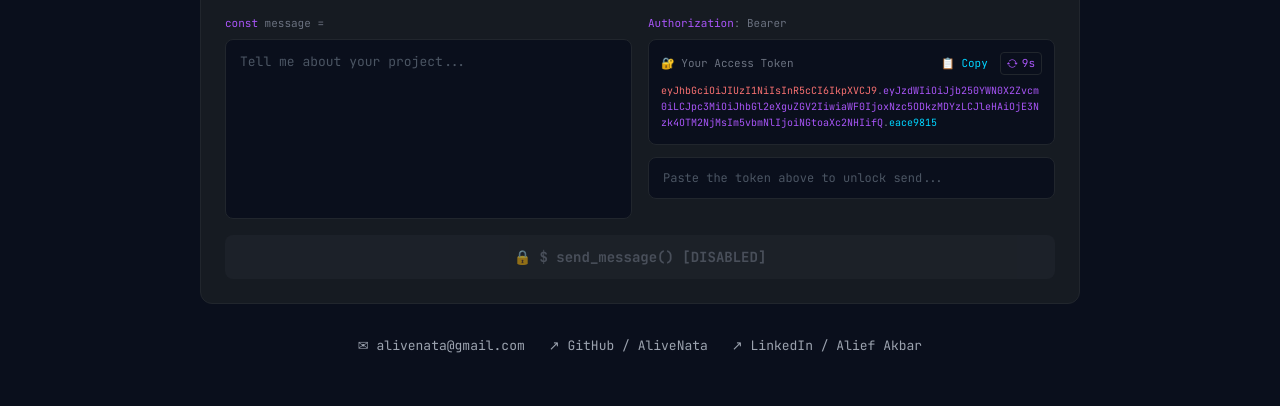
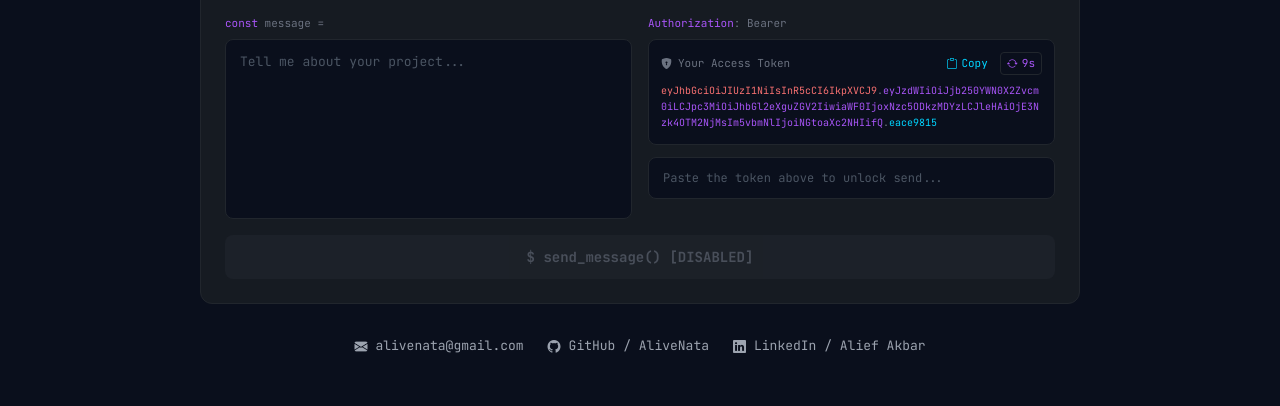
Before and after one commit to AliveNata/Alyx-Website, a React (Vite) app: page / in a window 1280 px wide. Shown: the part 7963-8369 px from the top of the page. Built offline with nearby package versions, Linux system fonts and the light colour scheme; no server answers.

Commit message:
Replace emojis with Bootstrap icons in Recognition & Contact
- Award medal emoji -> bi-award-fill
- Access token lock, copy and send-button emojis -> bi-shield-lock-fill / bi-clipboard, lock removed
- Contact socials (envelope, arrows) -> bi-envelope-fill / bi-github / bi-linkedin

```diff
--- a/src/components/Contact.jsx
+++ b/src/components/Contact.jsx
@@ -144,9 +144,11 @@ export default function Contact() {
               </div>
               <div className="bg-primary border border-surface-border rounded-lg p-3 mb-3">
                 <div className="flex items-center justify-between mb-2 font-mono text-[11px] text-gray-500">
-                  <span>🔐 Your Access Token</span>
+                  <span className="flex items-center gap-1.5"><i className="bi bi-shield-lock-fill leading-none" /> Your Access Token</span>
                   <div className="flex gap-1.5 items-center">
-                    <button type="button" onClick={copyToken} className="text-accent-cyan hover:bg-accent-cyan/10 rounded px-1.5 py-0.5">{copied ? '✓ Copied' : '📋 Copy'}</button>
+                    <button type="button" onClick={copyToken} className="text-accent-cyan hover:bg-accent-cyan/10 rounded px-1.5 py-0.5 inline-flex items-center gap-1">
+                      <i className={`bi ${copied ? 'bi-check2' : 'bi-clipboard'} leading-none`} />{copied ? 'Copied' : 'Copy'}
+                    </button>
                     <span className="text-accent-purple border border-surface-border rounded px-1.5 py-0.5 flex items-center gap-1">
                       <i className={`bi bi-arrow-repeat leading-none ${countdown <= 5 ? 'animate-spin' : ''}`} />
                       <span className={countdown <= 5 ? 'text-red-400' : ''}>{countdown}s</span>
@@ -173,7 +175,7 @@ export default function Contact() {
               {status === 'sending' ? '$ sending...'
                 : status === 'sent' ? '✓ Message Sent!'
                 : status === 'error' ? '✗ Failed, try again'
-                : !isFormValid ? '🔒 $ send_message() [DISABLED]'
+                : !isFormValid ? '$ send_message() [DISABLED]'
                 : '$ send_message()'}
             </button>
           </div>
@@ -181,9 +183,9 @@ export default function Contact() {
 
         {/* Socials */}
         <div className="section-animate flex flex-wrap gap-6 justify-center mt-8 font-mono text-[13px]">
-          <a href={`mailto:${personalInfo.email}`} className="text-gray-400 hover:text-accent-cyan transition-colors">✉ {personalInfo.email}</a>
-          <a href={personalInfo.github} target="_blank" rel="noopener noreferrer" className="text-gray-400 hover:text-accent-cyan transition-colors">↗ GitHub / AliveNata</a>
-          <a href={personalInfo.linkedin} target="_blank" rel="noopener noreferrer" className="text-gray-400 hover:text-accent-cyan transition-colors">↗ LinkedIn / Alief Akbar</a>
+          <a href={`mailto:${personalInfo.email}`} className="inline-flex items-center gap-2 text-gray-400 hover:text-accent-cyan transition-colors"><i className="bi bi-envelope-fill leading-none" /> {personalInfo.email}</a>
+          <a href={personalInfo.github} target="_blank" rel="noopener noreferrer" className="inline-flex items-center gap-2 text-gray-400 hover:text-accent-cyan transition-colors"><i className="bi bi-github leading-none" /> GitHub / AliveNata</a>
+          <a href={personalInfo.linkedin} target="_blank" rel="noopener noreferrer" className="inline-flex items-center gap-2 text-gray-400 hover:text-accent-cyan transition-colors"><i className="bi bi-linkedin leading-none" /> LinkedIn / Alief Akbar</a>
         </div>
       </div>
     </section>
--- a/src/components/Recognition.jsx
+++ b/src/components/Recognition.jsx
@@ -18,7 +18,7 @@ export default function Recognition() {
             <h4 className="font-mono text-xs text-gray-600 tracking-widest uppercase mb-5">Awards</h4>
             {awards.map((a) => (
               <div key={a.id} className="flex gap-3.5 py-4.5 border-t border-surface-border first:border-t-0" style={{ paddingTop: 18, paddingBottom: 18 }}>
-                <span className="text-xl shrink-0">{a.icon}</span>
+                <i className="bi bi-award-fill text-lg text-accent-cyan leading-none shrink-0 mt-0.5" />
                 <div>
                   <div className="text-[15.5px] font-semibold text-white">{a.title}</div>
                   <div className="text-gray-400 text-[13px] mt-1 leading-relaxed">{a.description}</div>
```
